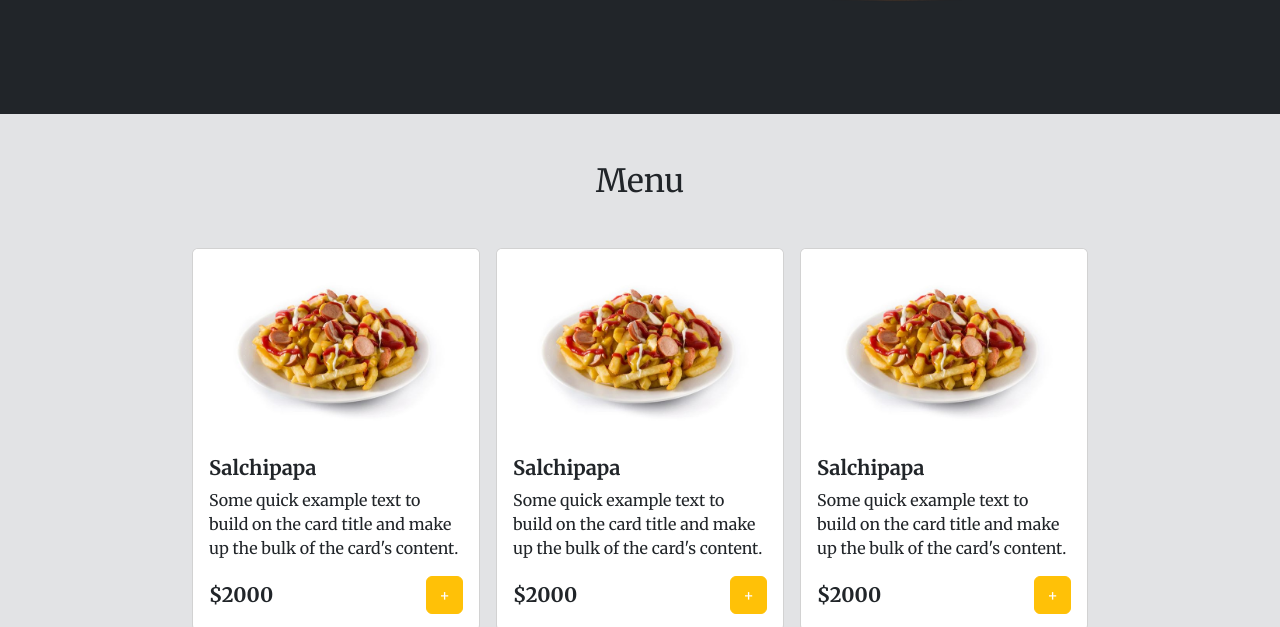
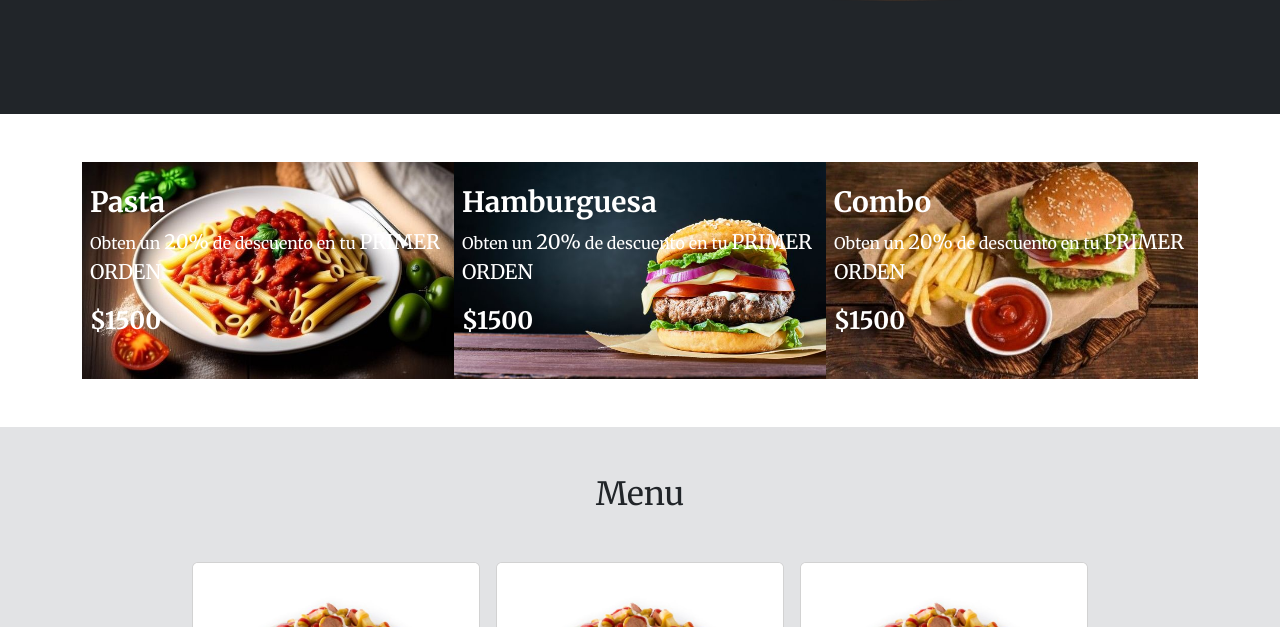
Before and after one commit to CristianBarrios983/pagina-web-restaurante, a plain HTML site: page index.html in a window 1280 px wide. Shown: the part 638-1265 px from the top of the page. Drawn offline with nearby package versions, Linux system fonts and the light colour scheme.

Commit message:
Seccion ofertas

```diff
--- a/index.html
+++ b/index.html
@@ -67,6 +67,46 @@
             </div>
           </main>
     </header>
+
+    <!-- Seccion Ofertas -->
+    <div id="ofertas" class="py-5">
+      <div class="container">
+        <div class="row">
+          <div id="ofertas-promos" class="col-12 d-flex flex-column gap-2 gap-md-0 flex-md-row">
+            <div class="col-12 col-md-4">
+              <div class="py-4 px-2 text-white" style="background-image: url('imagenes/pasta.jpg'); background-position: center; background-size: cover;">
+                <div class="textos">
+                  <h3 class="fw-bold">Pasta</h3>
+                  <p>Obten un <span class="fs-5">20%</span> de descuento en tu <span class="fs-5">PRIMER ORDEN</span></p>
+                  <p class="fs-4 fw-bold">$1500</p>
+                </div>
+                <div class="imagen-oferta"></div>
+              </div>
+            </div>
+            <div class="col-12 col-md-4">
+              <div class="py-4 px-2 text-white" style="background-image: url('imagenes/hamburguesa.jpeg'); background-position: center; background-size: cover;">
+                <div class="textos">
+                  <h3 class="fw-bold">Hamburguesa</h3>
+                  <p>Obten un <span class="fs-5">20%</span> de descuento en tu <span class="fs-5">PRIMER ORDEN</span></p>
+                  <p class="fs-4 fw-bold">$1500</p>
+                </div>
+                <div class="imagen-oferta"></div>
+              </div>
+            </div>
+            <div class="col-12 col-md-4">
+              <div class="py-4 px-2 text-white" style="background-image: url('imagenes/combo.jpeg'); background-position: center; background-size: cover;">
+                <div class="textos">
+                  <h3 class="fw-bold">Combo</h3>
+                  <p>Obten un <span class="fs-5">20%</span> de descuento en tu <span class="fs-5">PRIMER ORDEN</span></p>
+                  <p class="fs-4 fw-bold">$1500</p>
+                </div>
+                <div class="imagen-oferta"></div>
+              </div>
+            </div>
+          </div>
+        </div>
+      </div>
+    </div>
 
     <!-- Seccion Menu -->
     <div id="menu" class="py-5 bg-secondary-subtle">
```
Also changed, not shown: imagenes/combo.jpeg (added), imagenes/hamburguesa.jpeg (added), imagenes/pasta.jpg (added).
